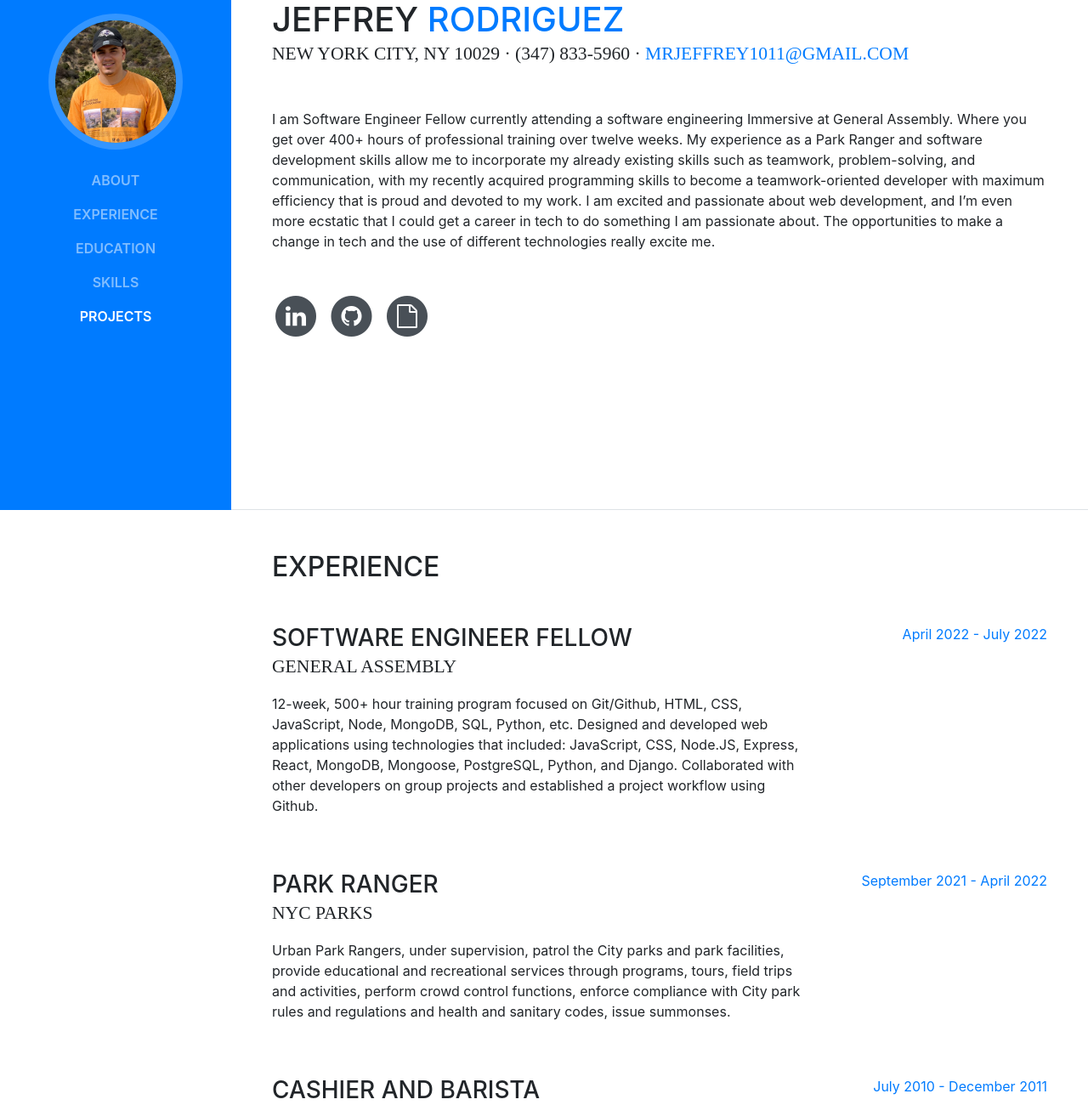
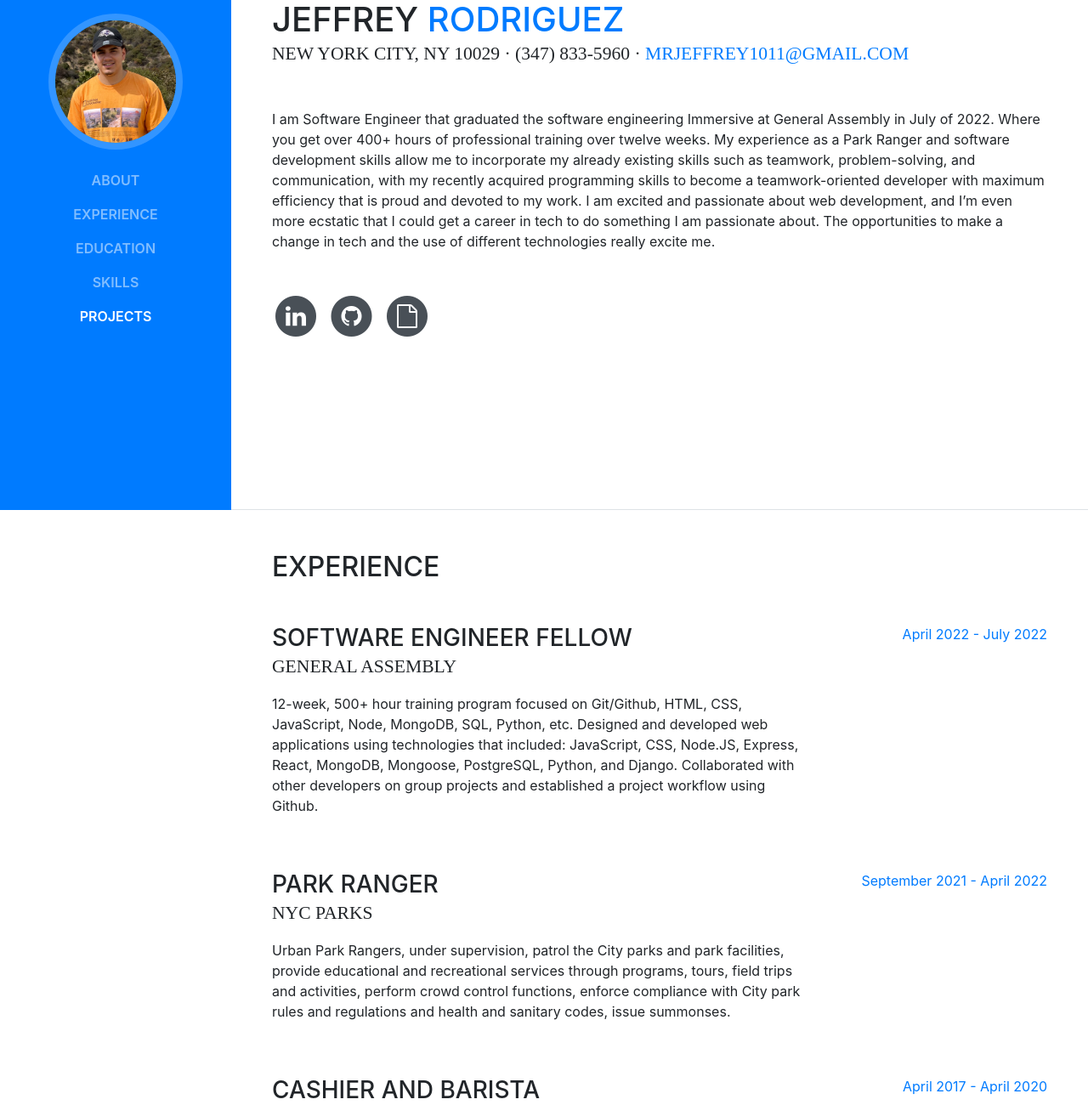
Before and after one commit to Jeffrod1098/portfolio, a website with bundled scripts: page index.html in a window 1280 px wide. Shown: the part 200-1500 px from the top of the page at 85% size. Built offline with nearby package versions, Linux system fonts and the light colour scheme; a web font is replaced by a local one.

Commit message:
revisions

```diff
--- a/index.html
+++ b/index.html
@@ -80,8 +80,8 @@
           <a href="mailto:name@email.com">mrjeffrey1011@gmail.com</a>
         </div>
         <p class="mb-5">
-          I am Software Engineer Fellow currently attending a software engineering
-          Immersive at General Assembly. Where you get over 400+ hours of professional training over twelve weeks.
+          I am Software Engineer that graduated the software engineering
+          Immersive at General Assembly in July of 2022. Where you get over 400+ hours of professional training over twelve weeks.
 
           My experience as a Park Ranger and software development skills allow me to incorporate my already existing
           skills such as teamwork, problem-solving, and communication, with my recently acquired programming skills to
@@ -125,7 +125,7 @@
             </a>
           </li>
           <li class="list-inline-item">
-            <a href="TECH_RESUME_DRAFT_2.docx.pdf" target="_blank" >
+            <a href="JRodriguez_SoftwareResume.docx.pdf" target="_blank" >
               <span class="fa-stack fa-lg">
                 <i class="fa fa-circle fa-stack-2x"></i>
                 <i class="fa fa-file-o fa-stack-1x fa-inverse" aria-hidden="true"></i>
@@ -183,7 +183,7 @@
             </p>
           </div>
           <div class="resume-date text-md-right">
-            <span class="text-primary">July 2010 - December 2011</span>
+            <span class="text-primary">April 2017 - April 2020</span>
           </div>
         </div>
       </div>
```
Also changed, not shown: 1 other file.
